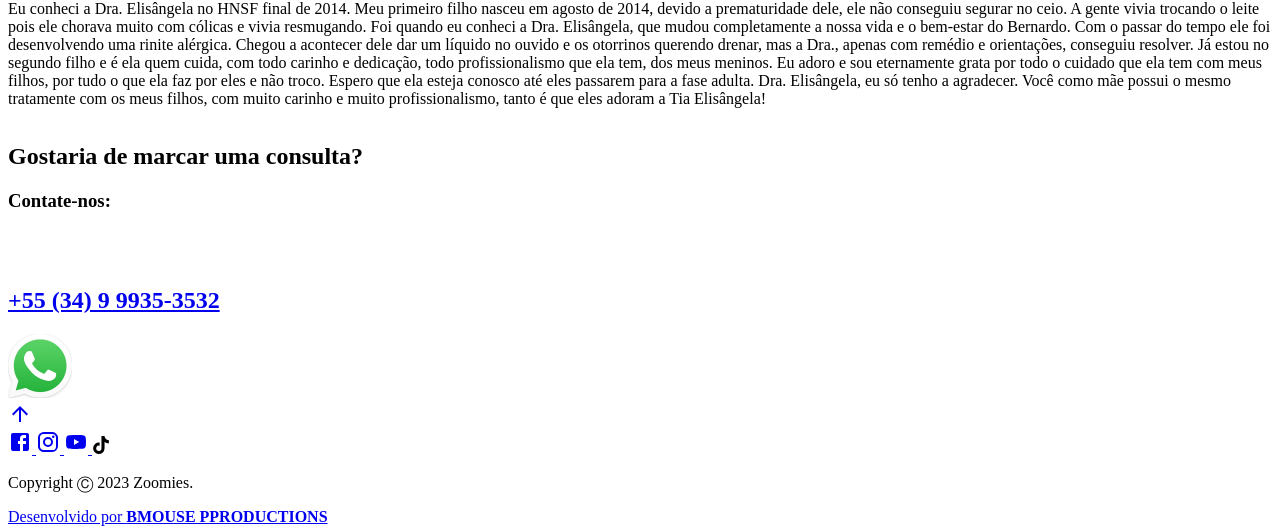
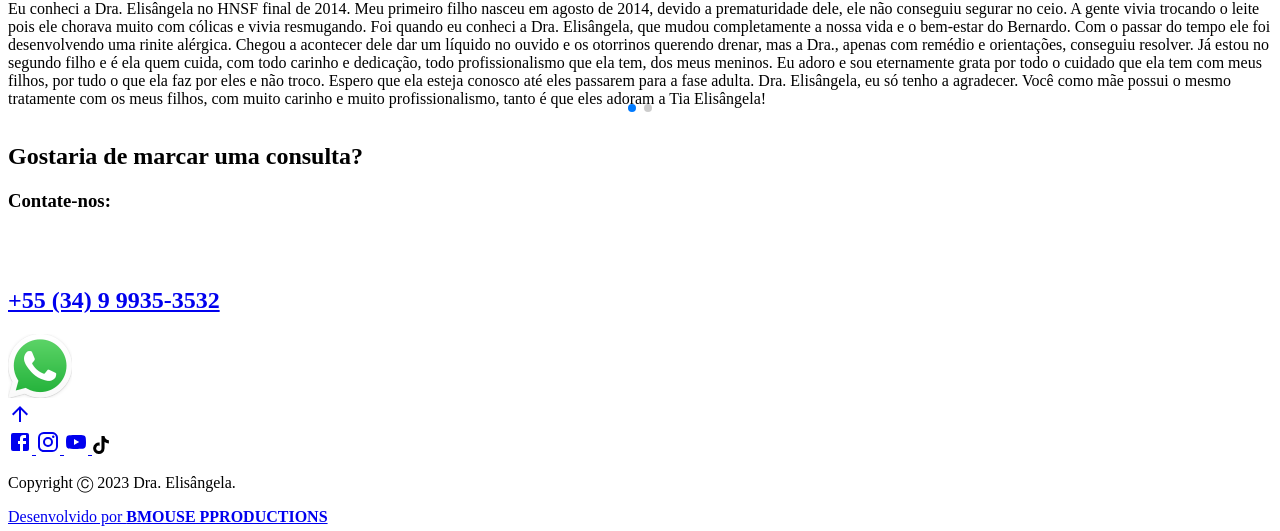
Before and after one commit to bmouseProductions/draElisangela, a React (Vite) app: page / in a window 1280 px wide. Shown: the part 3376-3907 px from the top of the page. Built offline with nearby package versions, Linux system fonts and the light colour scheme; the HTML template or start-up script is replaced by a standard one.

Commit message:
final verssion

```diff
--- a/package.json
+++ b/package.json
@@ -1,6 +1,7 @@
 {
   "name": "front-end",
   "private": true,
+  "homepage": "http://192.168.100.113:3000/",
   "version": "0.0.0",
   "type": "module",
   "scripts": {
@@ -10,7 +11,6 @@
     "preview": "vite preview"
   },
   "dependencies": {
-    "@types/swiper": "^6.0.0",
     "axios": "^1.4.0",
     "react": "^18.2.0",
     "react-dom": "^18.2.0"
@@ -23,6 +23,7 @@
     "@mui/styled-engine-sc": "^5.12.0",
     "@types/react": "^18.0.37",
     "@types/react-dom": "^18.0.11",
+    "@types/swiper": "^6.0.0",
     "@typescript-eslint/eslint-plugin": "^5.59.0",
     "@typescript-eslint/parser": "^5.59.0",
     "@vitejs/plugin-react": "^4.0.0",
@@ -34,7 +35,7 @@
     "react": "18.2.0",
     "react-dom": "18.2.0",
     "styled-components": "^5.3.11",
-    "swiper": "^9.4.1",
+    "swiper": "^9.0.0",
     "tailwindcss": "^3.3.2",
     "toastify": "^2.0.1",
     "vite": "^4.3.9"
--- a/src/components/footer/Index.tsx
+++ b/src/components/footer/Index.tsx
@@ -7,13 +7,13 @@ export default function Footer() {
     return(
         <footer className="w-full py-5 flex flex-col items-center gap-3 lg:flex-row justify-center lg:gap-20 text-white bg-[#110026] ">
             <div className='flex gap-2 justify-center items-center'>
-                <a href="https://www.facebook.com/zoomiesbr" target='_blank'> <FacebookIcon className='fill-white'/> </a>
+                <a href="https://www.facebook.com/Dra. Elisângelabr" target='_blank'> <FacebookIcon className='fill-white'/> </a>
                 <a href="https://www.instagram.com/zoomiesbr/" target='_blank'> <InstagramIcon className='fill-white'/> </a>
                 <a href="https://www.youtube.com/channel/UCrpmqsDowU19j26UiIIlJfg" target='_blank'> <YouTubeIcon className='fill-white'/> </a>
                 <a href="" target='_blank'> <svg className='fill-white ' stroke-width="0" viewBox="0 0 448 512" height="18" width="18" xmlns="http://www.w3.org/2000/svg"><path d="M448,209.91a210.06,210.06,0,0,1-122.77-39.25V349.38A162.55,162.55,0,1,1,185,188.31V278.2a74.62,74.62,0,1,0,52.23,71.18V0l88,0a121.18,121.18,0,0,0,1.86,22.17h0A122.18,122.18,0,0,0,381,102.39a121.43,121.43,0,0,0,67,20.14Z"></path></svg> </a>
             </div>
 
-            <p>Copyright Ⓒ 2023 Zoomies.</p>
+            <p>Copyright Ⓒ 2023 Dra. Elisângela.</p>
 
             <a href="https://www.bmouseproductions.com/" target="_blank" rel="noopener noreferrer"> Desenvolvido por <strong>BMOUSE PPRODUCTIONS</strong> </a>
         </footer>
--- a/src/components/formulario/Index.tsx
+++ b/src/components/formulario/Index.tsx
@@ -1,5 +1,5 @@
 import { useRef, FormEvent, ChangeEvent, useState } from "react";
-import { enviarEmail } from "../../api/api.js";
+import { enviarEmail } from "../../../api/api";
 import { Button } from "@mui/material";
 import SendIcon from "@mui/icons-material/Send";
 
--- a/src/components/section2/Index.tsx
+++ b/src/components/section2/Index.tsx
@@ -28,7 +28,7 @@ export default function Section2() {
             <div className="flex flex-col items-center">
                 <img key={1} src={depoiment2} alt="imagem tiago tessmann" className="w-[150px] rounded-full"/>
                 <h3 className="text-[26px] font-semibold ">Dalila Viviane de Barros</h3>
-                <span className="text-[18px] ">Mãe da Luana</span>
+                <span className="text-[18px] ">Mãe da Luana e do Lorenzo</span>
                 <p className="text-lg font-semibold mt-4 text-center">
                     Falar da Dra. Elisângela para mim é muito gratificante pois ela cuidou do Lorenzo em momentos difíceis e fez isso com muita segurança. O momento que me fez conhecer ela foi quando ele tinha um aninho (hoje já está com quatros anos) e teve suspeita de alergia alimentar. Ela prontamente fez os exames e tudo o que era necessário e verificou que essa alergia não existia. Pouco tempo depois conseguimos identificar que existia alergia de outras coisas que levavam ele a quadros respiratórios complicados e ela, com muita capacidade, começou com um tratamente de imunidade que tem dado muito certo com vacina. Estamos muito felizes e ele está muito bem. A Dra. Elisângela é uma excelente profissional, com conhecimento científico formidável, que passa confiança pra gente e graças a Deus temos ela em nossa vida.
                 </p>
--- a/src/components/swiper/Index.tsx
+++ b/src/components/swiper/Index.tsx
@@ -8,6 +8,7 @@ import "swiper/css/navigation";
 import "swiper/css/pagination";
 
 // Import modules
+import { Pagination } from "swiper";
 
 
 interface SliderProps{
@@ -16,8 +17,6 @@ interface SliderProps{
 }
 
 export default function Slider({ slideContent }:SliderProps) {
-
-
     return(
         <Swiper
             spaceBetween={30}
@@ -29,6 +28,7 @@ export default function Slider({ slideContent }:SliderProps) {
             pagination={{
             clickable: true,
             }}
+            modules={[Pagination]}
             className="mySwiper w-[90%] lg:w-[70%] max-w-[1000px] rounded"
         >
             {slideContent.map((content, index:number) => (
--- /dev/null
+++ b/src/components/swiper/swiper.d.ts
@@ -0,0 +1,2 @@
+declare module 'swiper';
+declare module 'swiper/react';
--- a/vite.config.ts
+++ b/vite.config.ts
@@ -9,4 +9,5 @@ export default defineConfig({
       '@': '/src',
     },
   },
+  base: '/campanha-2023/'
 })
```
Also changed, not shown: api/api.ts (renamed from src/api/api.ts), 1 other file (tests, documents, lock files or other folders).
